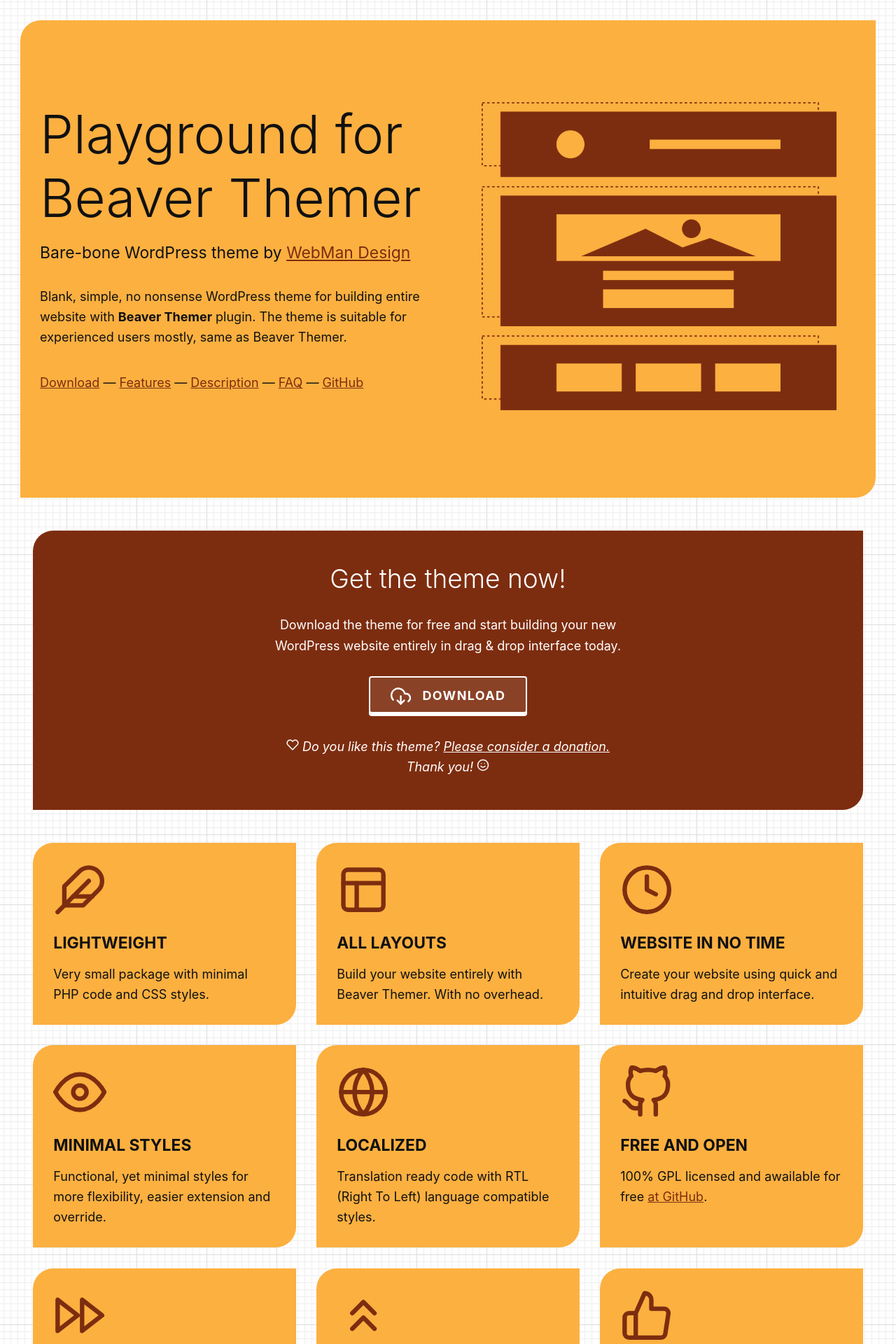
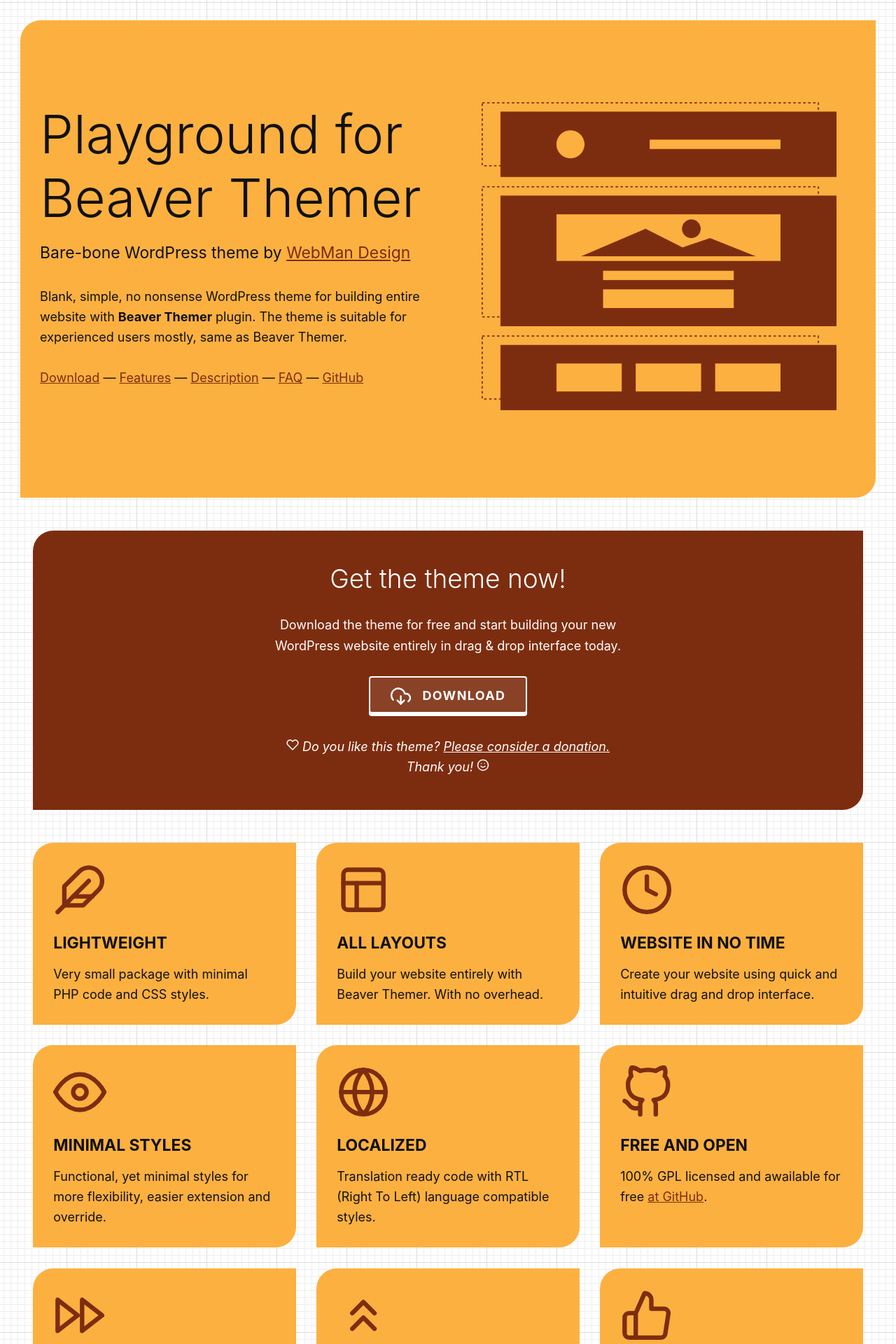
Before and after one commit to webmandesign/playground-for-beaver-themer, a Jekyll site: the page built from index.md, in a window 1280 px wide. Shown: the top 1920 px of the page at 70% size. Built offline with Jekyll 4.4.1, drawn with Linux system fonts in a browser that asks for light colours.

Commit message:
* Updating styles

```diff
--- a/_sass/base/__spacing.scss
+++ b/_sass/base/__spacing.scss
@@ -1,6 +1,7 @@
 p,
 h1, h2, h3,
-ul, ol {
+ul, ol,
+nav {
 	margin: 0 0 1.618rem;
 
 	&:last-child {
--- a/_sass/header/__navigation.scss
+++ b/_sass/header/__navigation.scss
@@ -7,6 +7,7 @@
 
 	&-item {
 		display: inline-block;
+		margin: 0;
 
 		&:not(:first-child)::before {
 			content: '\2014 ';
```
